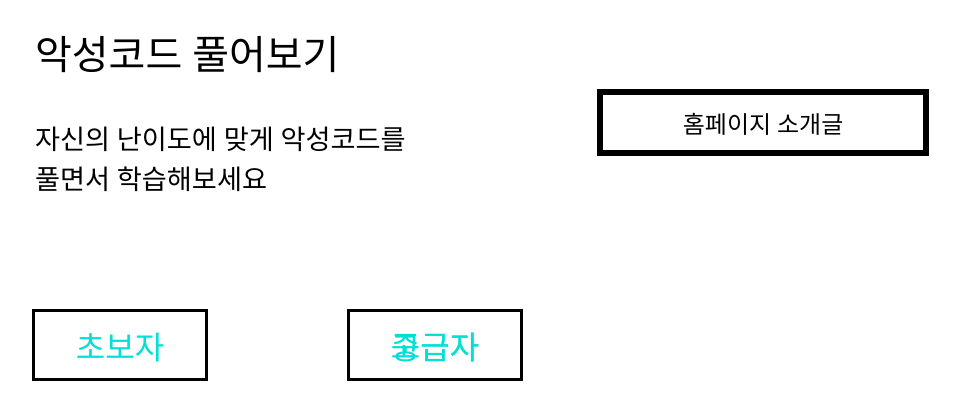
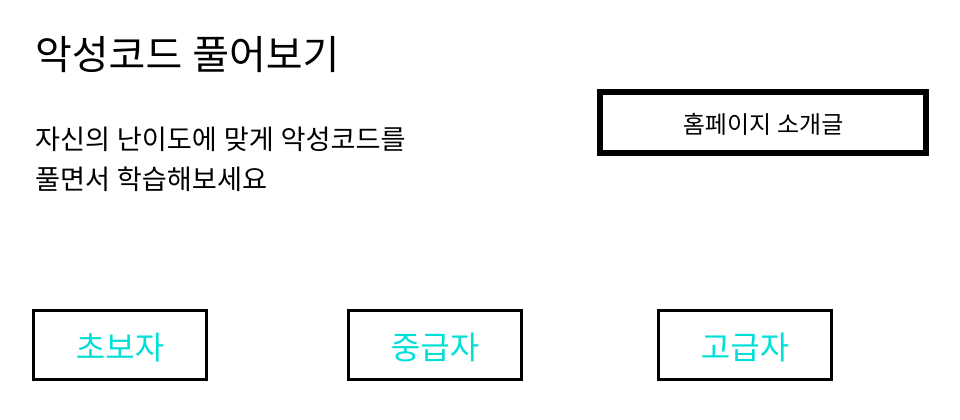
Before and after one commit to jiwonchoi924/GMM, a Django app: template gmm/main/templates/main/index.html in a window 1280 px wide. Shown: the part 241-661 px from the top of the page, without its empty margins (223-1183 px from the left). Run offline with Django 3.2, Linux system fonts and the light colour scheme; the template is opened without the code that fills it, so the values that code supplies are empty; parts of the project's set-up code (start-up, migrations or seed data) failed here and were passed over.

Commit message:
main template 수정

```diff
--- a/gmm/main/static/main/style.css
+++ b/gmm/main/static/main/style.css
@@ -44,7 +44,7 @@ header{ /* GMM 민트로고 */
     height: auto;
   }
 
-  #expert{ /* 고급자 박스 */
+  #mid{ /* 중급자 박스 */
     text-align:center;
     height: auto;
     width: 100%;
@@ -56,3 +56,16 @@ header{ /* GMM 민트로고 */
     left: 570px;
     height: auto;
   }
+
+  #expert{ /* 고급자 박스 */
+    text-align:center;
+    height: auto;
+    width: 100%;
+    border:3px solid black;
+    padding:10px;
+    width: 150px;
+    position: absolute;
+    top: 550px;
+    left: 880px;
+    height: auto;
+  }
--- a/gmm/main/templates/main/index.html
+++ b/gmm/main/templates/main/index.html
@@ -24,7 +24,7 @@
       <header>
         <span style="color:#01DFD7; font-size:4.5em;">GMM</span>
       </header>
-    <!-- header (GMM로고? 민트 싫어 ㅜㅜ)-->
+    <!-- header (GMM로고? 민초 싫어 ㅜㅜ)-->
 
     <!-- section -->
       <section>
@@ -54,15 +54,17 @@
     <!-- article -->
       <article>
 
+    <!-- 난이도 선택 -->
+
       <div id=beginner>
         <a href="http://127.0.0.1:8000/beginner">
           <font size=6.5em; color="#01DFD7" face="beginner">초보자</a>
         </font>
       </div>
 
-      <div id=expert>
-        <a href="http://127.0.0.1:8000/expert">
-          <font size=6.5em; color="#01DFD7" face="beginner">중급자</a>
+      <div id=mid>
+        <a href="http://127.0.0.1:8000/mid">
+          <font size=6.5em; color="#01DFD7" face="mid">중급자</a>
         </font>
       </div>
 
@@ -72,6 +74,8 @@
         </font>
       </div>
 
+    <!-- 난이도 선택 -->
+
       </article>
     <!-- article -->
       </section>
```
